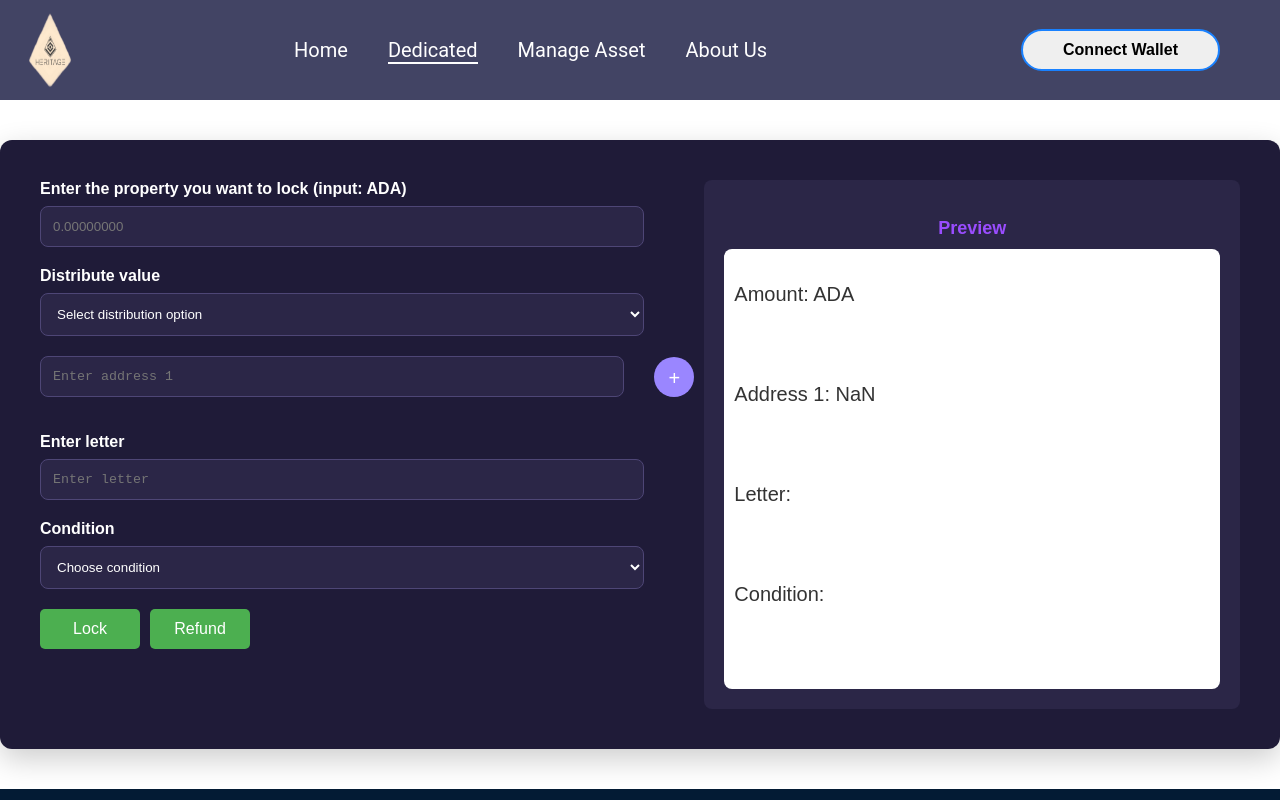
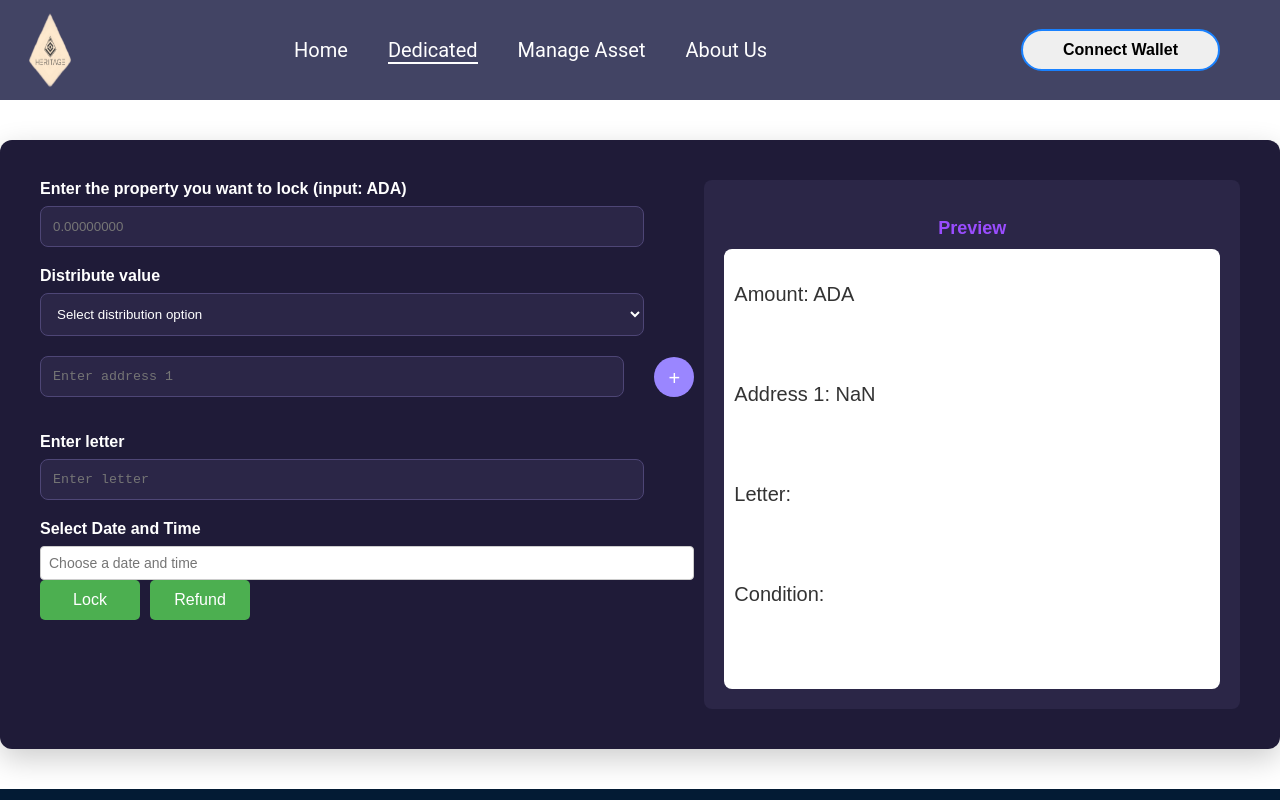
Before and after one commit to longdevbf/Heritage-Chain-Project, a Next.js app: page /Dedicated1 in a window 1280 px wide. Shown: the top 800 px of the page. Built offline with nearby package versions, Linux system fonts and the light colour scheme; what @meshsdk/react would draw is missing.

Commit message:
calendar

```diff
--- a/package.json
+++ b/package.json
@@ -20,6 +20,7 @@
     "lucid-cardano": "^0.10.10",
     "next": "^14.2.5",
     "react": "^18.3.1",
+    "react-datepicker": "^7.3.0",
     "react-dom": "^18.3.1",
     "react-router-dom": "^6.26.1"
   },
--- a/pages/Dedicated1.tsx
+++ b/pages/Dedicated1.tsx
@@ -1,17 +1,19 @@
 import { useState, useRef } from 'react';
+import DatePicker from 'react-datepicker';
+import 'react-datepicker/dist/react-datepicker.css';
 
 const LockProperty = () => {
   const [amount, setAmount] = useState('');
   const [addresses, setAddresses] = useState<string[]>(['']);
   const [letter, setLetter] = useState('');
-  const [condition, setCondition] = useState('');
+  const [selectedDate, setSelectedDate] = useState<Date | null>(null);
   const [distributeOption, setDistributeOption] = useState<string | null>(null);
   const [values, setValues] = useState<string[]>(['']);
   const textareaRef = useRef<HTMLTextAreaElement>(null);
 
   const previewAmount = amount === '' ? '' : amount;
   const previewLetter = letter === '' ? '' : letter;
-  const previewCondition = condition === '' ? '' : condition;
+  const previewCondition = selectedDate ? selectedDate.toLocaleString() : '';
 
   const handleAddAddress = () => {
     if (addresses.length < 10) {
@@ -121,7 +123,6 @@ const LockProperty = () => {
                 onChange={(e) => handleValueChange(index, e.target.value)}
               />
             )}
-
           </div>
         ))}
 
@@ -135,21 +136,18 @@ const LockProperty = () => {
           rows={1}
         />
 
-        <label className="lock-property__label">Condition</label>
-        <select
-          className="lock-property__select"
-          value={condition}
-          onChange={(e) => setCondition(e.target.value)}
-        >
-          <option value="">Choose condition</option>
-          <option value="Condition 1">Condition 1</option>
-          <option value="Condition 2">Condition 2</option>
-          <option value="Condition 3">Condition 3</option>
-          <option value="Condition 4">Condition 4</option>
-        </select>
+        <label className="lock-property__label">Select Date and Time</label>
+        <DatePicker
+          selected={selectedDate}
+          onChange={(date: Date|null) => setSelectedDate(date)}
+          showTimeSelect
+          dateFormat="Pp"
+          placeholderText="Choose a date and time"
+        />
+
         <div className="button-container">
-        <button className = "button-lock">Lock</button>
-        <button className = "button-refund">Refund</button>
+          <button className="button-lock">Lock</button>
+          <button className="button-refund">Refund</button>
         </div>
       </div>
 
--- a/pages/index.tsx
+++ b/pages/index.tsx
@@ -29,9 +29,7 @@ const Home: NextPage = () => {
             Welcome to <br></br>Web 3.0 <br></br>The Future of <br></br> Technology Is Here
           </h1>
           <p className="header__textAndImage-text-two">
-            We connect businesses with verified tree planting projects to
-            restore our planet. We exist to create local jobs, sequester carbon,
-            and restore ecosystems.
+          Welcome to Web3, where cutting-edge technology meets innovative creativity. Here, we believe in the power of blockchain and decentralized solutions to create a more transparent, secure, and sustainable digital world. Join us to explore the best that modern technology has to offer!
           </p>
         </div>
         <div className="header__textAndImage-image"></div>
--- a/styles/dedicated1.css
+++ b/styles/dedicated1.css
@@ -164,3 +164,108 @@
 .button-lock:hover, .button-refund:hover{
   background-color: #45a049;
 }
+/* Styling the DatePicker container */
+.react-datepicker {
+  font-family: 'Arial', sans-serif;
+  border-radius: 8px;
+  box-shadow: 0 4px 8px rgba(0, 0, 0, 0.1);
+  border: 1px solid #ddd;
+  background-color: #fff;
+}
+
+/* Styling the header of the DatePicker (Month/Year) */
+.react-datepicker__header {
+  background-color: #4a90e2;
+  color: white;
+  border-bottom: none;
+  padding: 12px 8px;
+  border-radius: 8px 8px 0 0;
+}
+
+.react-datepicker__current-month {
+  font-size: 16px;
+  font-weight: bold;
+}
+
+.react-datepicker__navigation--previous,
+.react-datepicker__navigation--next {
+  top: 12px;
+  line-height: 1.5;
+}
+
+.react-datepicker__navigation-icon::before {
+  border-color: white;
+}
+
+/* Styling for days in the calendar */
+.react-datepicker__day {
+  font-size: 14px;
+  color: #333;
+  padding: 8px;
+  margin: 0;
+  border-radius: 50%;
+  transition: background-color 0.2s ease-in-out;
+}
+
+.react-datepicker__day:hover {
+  background-color: #f0f0f0;
+  cursor: pointer;
+}
+
+.react-datepicker__day--today {
+  font-weight: bold;
+  color: #4a90e2;
+}
+
+/* Styling for selected day in the calendar */
+.react-datepicker__day--selected {
+  background-color: #2b2647;
+  color: white;
+}
+
+.react-datepicker__day--selected:hover {
+  background-color: #2b2647;
+  color: white;
+}
+
+.react-datepicker__day--outside-month {
+  color: #ccc;
+}
+
+/* Styling the time selection */
+.react-datepicker__time-container {
+  background-color: #fff;
+  border-left: 1px solid #ddd;
+}
+
+.react-datepicker__time-list-item {
+  padding: 8px 12px;
+  font-size: 14px;
+  color: #333;
+  transition: background-color 0.2s ease-in-out;
+}
+
+.react-datepicker__time-list-item:hover {
+  background-color: #f0f0f0;
+}
+
+.react-datepicker__time-list-item--selected {
+  background-color: #2b2647;
+  color: white;
+}
+
+/* Customizing input field */
+.react-datepicker__input-container input {
+  padding: 8px;
+  border-radius: 4px;
+  border: 1px solid #ccc;
+  font-size: 14px;
+  width: 100%;
+  box-sizing: border-box;
+  transition: border-color 0.2s ease-in-out;
+}
+
+.react-datepicker__input-container input:focus {
+  border-color: #4a90e2;
+  outline: none;
+}
```
Also changed, not shown: 1 other file (tests, documents, lock files or other folders).
